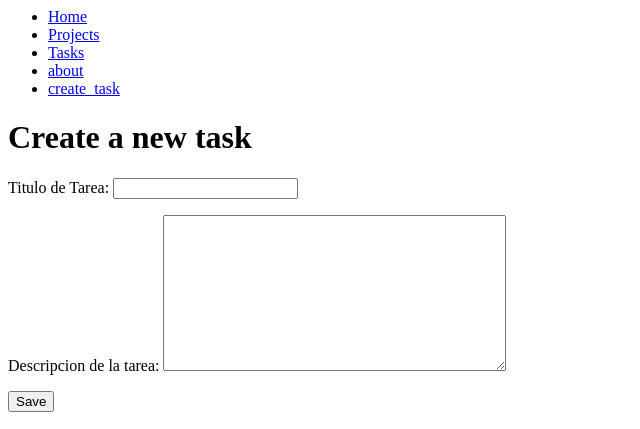
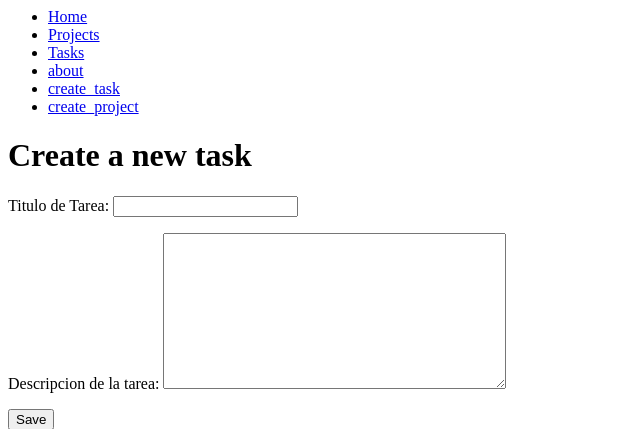
Before and after one commit to Gabriellungu123/DJ, a Django app: page /create_task/ in a window 1280 px wide. Shown: the top 429 px of the page, without its empty margins (0-640 px from the left). Run offline with Django 5.2, Linux system fonts and the light colour scheme.

Commit message:
URLS name

```diff
--- a/chuleta.txt
+++ b/chuleta.txt
@@ -144,3 +144,9 @@ Jinja condicionals
 Template Inheritance
 --
 Formularios
+---
+Formularios POST
+..
+URLS name
+
+---
--- a/myapp/forms.py
+++ b/myapp/forms.py
@@ -4,3 +4,6 @@ from django import forms
 class CreateNewTask(forms.Form):
     title = forms.CharField(label="Titulo de Tarea", max_length=200)
     description = forms.CharField(label="Descripcion de la tarea", widget=forms.Textarea)
+
+class CreateNewProject(forms.Form):
+    name = forms.CharField(label="nombre", max_length=200)
--- a/myapp/templates/layouts/base.html
+++ b/myapp/templates/layouts/base.html
@@ -15,6 +15,9 @@
             <li>
                 <a href="/create_task">create_task</a>
             </li>
+            <li>
+                <a href="/create_project">create_project</a>
+            </li>
         </ul>
     </nav>
 
--- a/myapp/urls.py
+++ b/myapp/urls.py
@@ -10,6 +10,7 @@ urlpatterns = [
      path('numero/<int:id>', views.numero),
      path('projects/', views.projects),
      path('tasks/', views.tasks),
-     path('create_task/', views.create_task)
+     path('create_task/', views.create_task),
+     path('create_project/', views.create_project)
      #path('tasks/<int:id>', views.tasks)
 ]
--- a/myapp/views.py
+++ b/myapp/views.py
@@ -1,7 +1,7 @@
 from django.http import HttpResponse
 from .models import Project, Task
 from django.shortcuts import get_object_or_404, render, redirect
-from .forms import CreateNewTask
+from .forms import CreateNewTask, CreateNewProject
 
 
 def index(request):
@@ -25,7 +25,7 @@ def numero(request, id):
 
 def projects(request):
     projects = Project.objects.all()
-    return render(request, 'projects.html', {
+    return render(request, 'project/projects.html', {
         'proyectos': projects
     })
 
@@ -33,7 +33,7 @@ def projects(request):
 def tasks(request):
     #task = get_object_or_404(Task, id=id)
     task = Task.objects.all()
-    return render(request, 'task.html',{
+    return render(request, 'task/task.html',{
         'tareas':task
     })
 
@@ -48,9 +48,21 @@ def tasks(request):
 def create_task(request):
     if request.method == 'GET':
         #Show interface
-        return render(request, 'create_task.html', {
+        return render(request, 'task/create_task.html', {
             'form': CreateNewTask()
         })
     else:
         Task.objects.create(title=request.POST['title'], description= request.POST['description'], project_id=2)
         return redirect('/tasks/')
+
+def create_project(request):
+    if request.method == 'GET':
+        return render(request, 'project/create_project.html', {
+            'form': CreateNewProject()
+        })
+    else:
+        project = Project.objects.create(name=request.POST["name"])
+        print = (project)
+        return render(request, 'project/create_project.html', {
+            'form': CreateNewProject()
+        })
```
Also changed, not shown: myapp/templates/project/create_project.html (added, +16 -0 lines), db.sqlite3, myapp/templates/project/projects.html (renamed from myapp/templates/projects.html), myapp/templates/task/create_task.html (renamed from myapp/templates/create_task.html), myapp/templates/task/task.html (renamed from myapp/templates/task.html).
